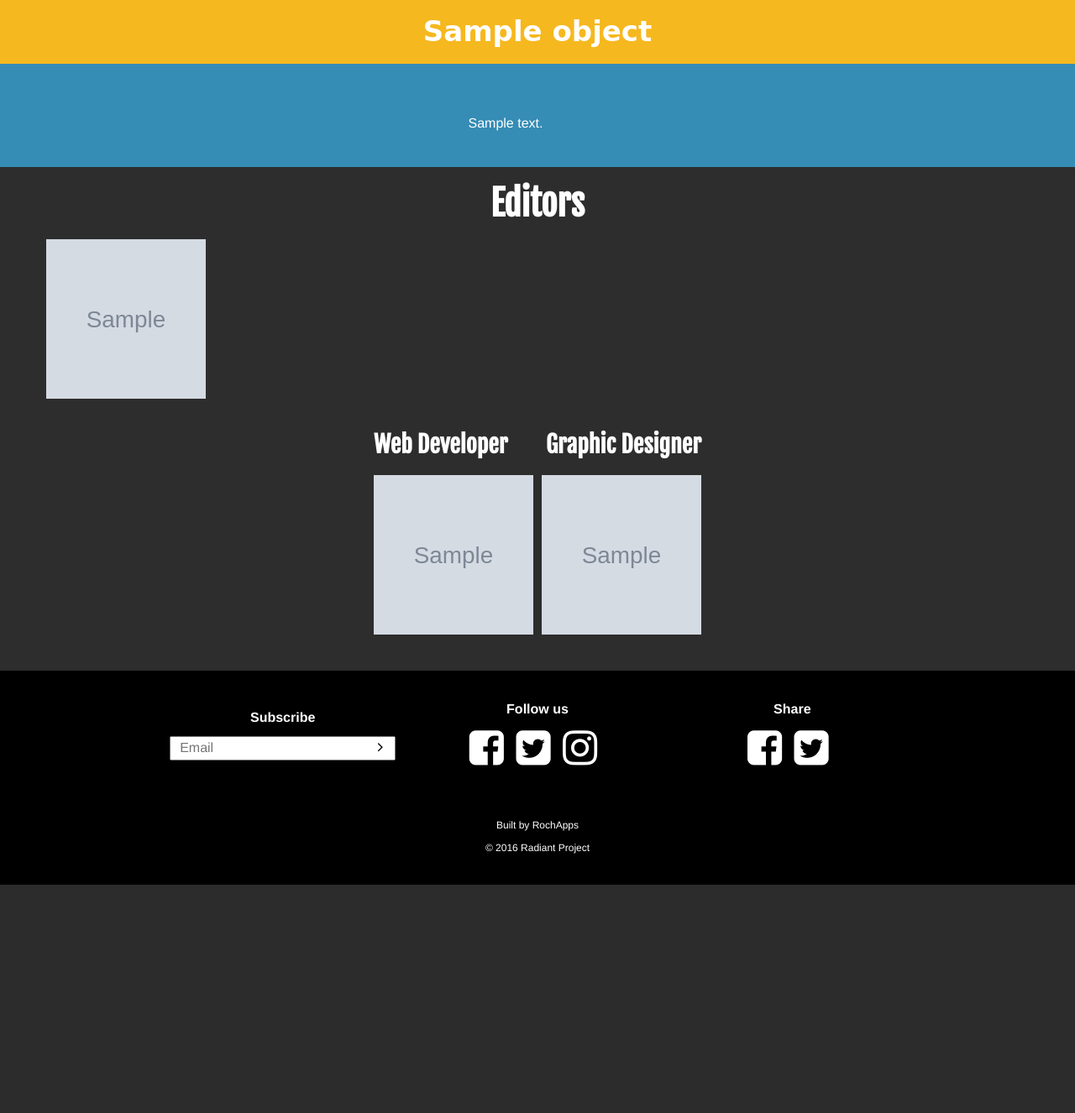
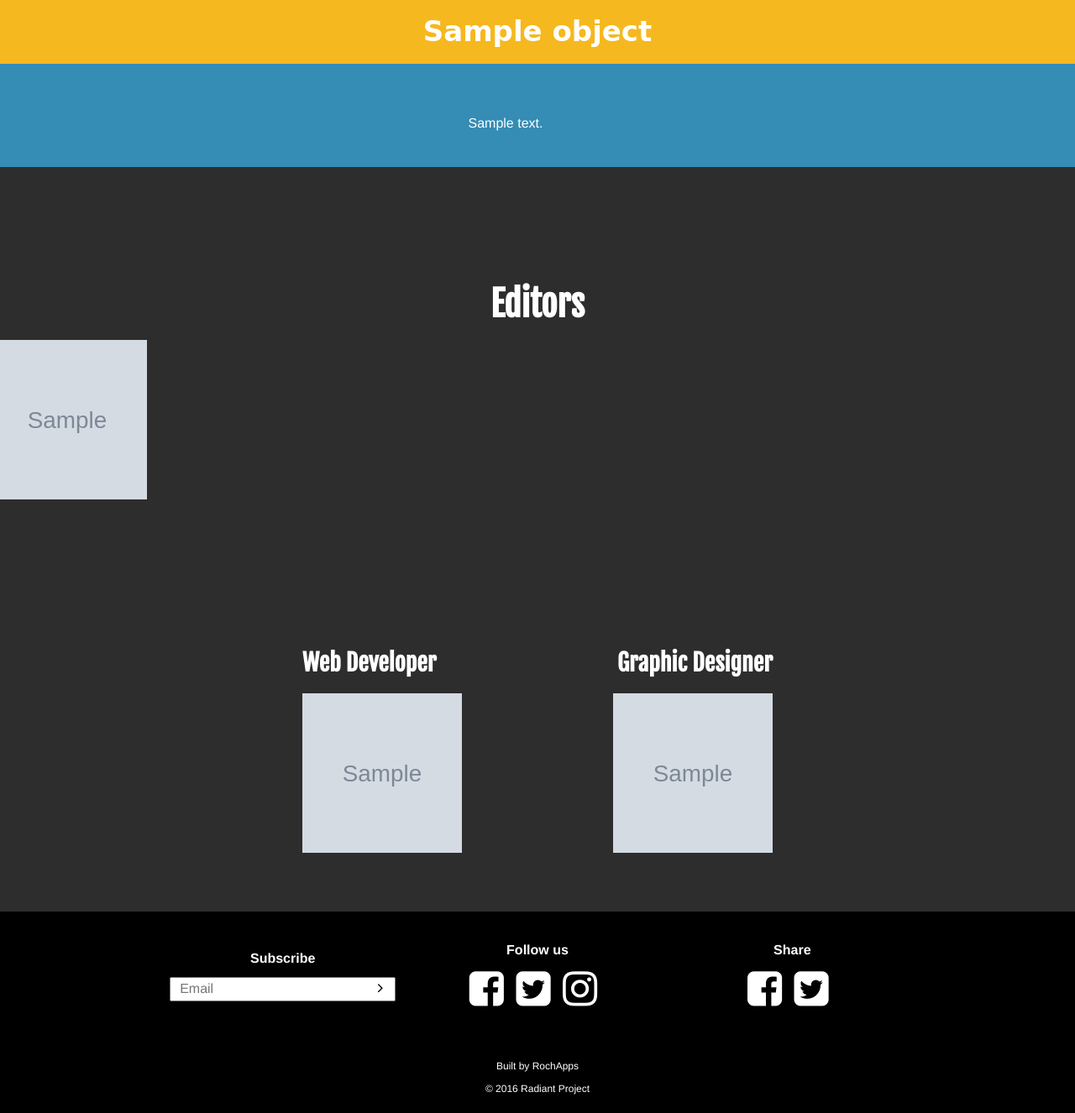
Before and after one commit to victor-rocha/radiant, a Django app: template radiant/templates/pages/about.html in a window 1280 px wide. Shown: the part 161-1487 px from the top of the page at 84% size. Before the commit the page ends 1215 px from the top, so only its background shows below. Run offline with Django 3.2, Linux system fonts and the light colour scheme; the template is opened without the code that fills it: most values are stand-ins (such as "Sample title", 1, 10 or a date in 2020); grey boxes marked "Sample" are stand-in pictures; style sheets or scripts are compiled from the project's sources; parts of the project's set-up code (start-up, migrations or seed data) failed here and were passed over; some libraries are stand-ins or nearby versions; some web fonts are replaced.

Commit message:
[about] Some padding to rest of team

```diff
--- a/radiant/static/less/site.less
+++ b/radiant/static/less/site.less
@@ -445,10 +445,15 @@ body.about {
     background: @darkgray;
     min-height: 600px;
     color: white;
-    padding: 20px;
 
-    .container {
-      padding-top: 0;
+    .editors {
+      padding-top: 140px;
+      padding-bottom: 70px;
+    }
+
+    .web {
+      padding-top: 70px;
+      padding-bottom: 70px;
     }
 
     h2 {
@@ -471,7 +476,7 @@ body.about {
       justify-content: center;
     }
     .web-developer {
-      margin-right: 10px;
+      margin-right: 180px;
 
       img {
         width: 190px;
--- a/radiant/templates/pages/about.html
+++ b/radiant/templates/pages/about.html
@@ -33,7 +33,7 @@
         </div>
     </div>
     <div class="rest-team">
-        <div class="container">
+        <div class="containe editors">
             <div class="row">
                 <h2 class="text-center">Editors</h2>
                 <div class="editor-pictures">
@@ -54,7 +54,7 @@
             </div>
         </div>
 
-        <div class="container">
+        <div class="container web">
             <div class="row">
               <div class="dev-design">
                 <div class="web-developer">
```
